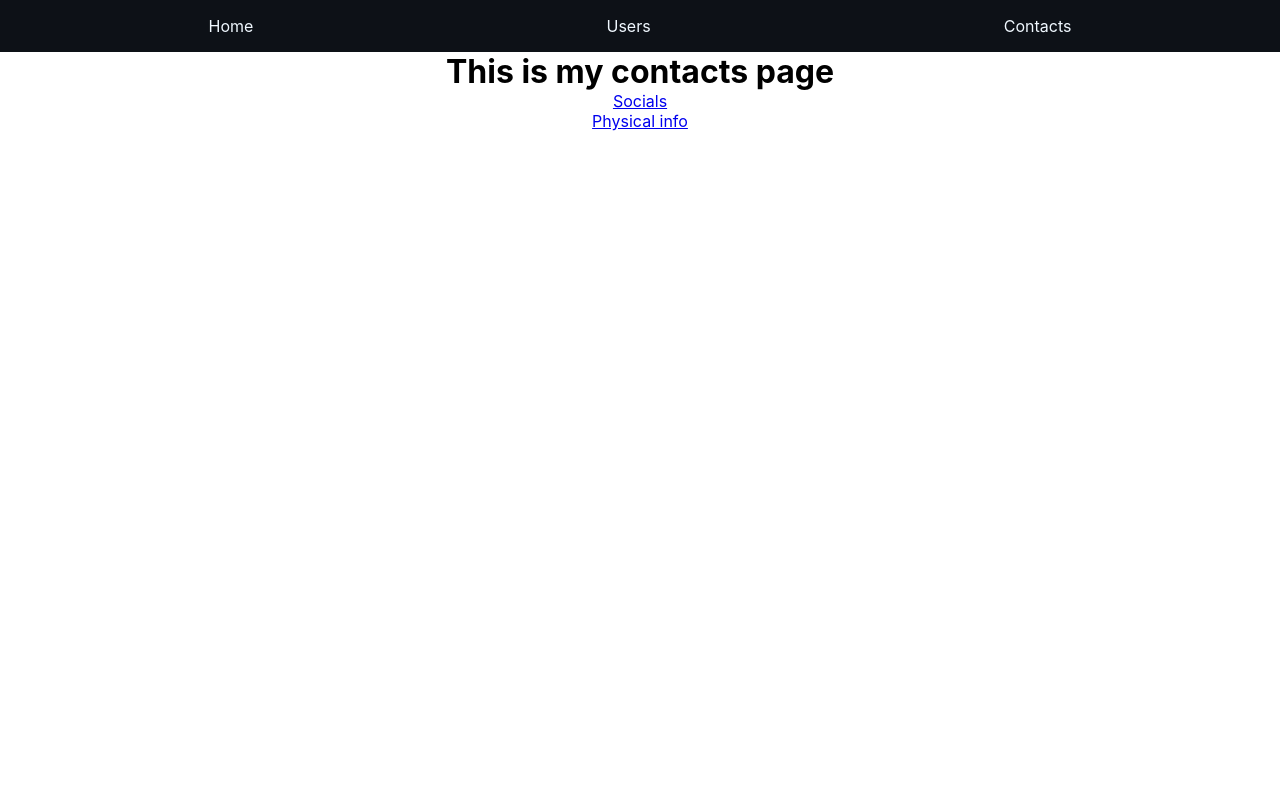
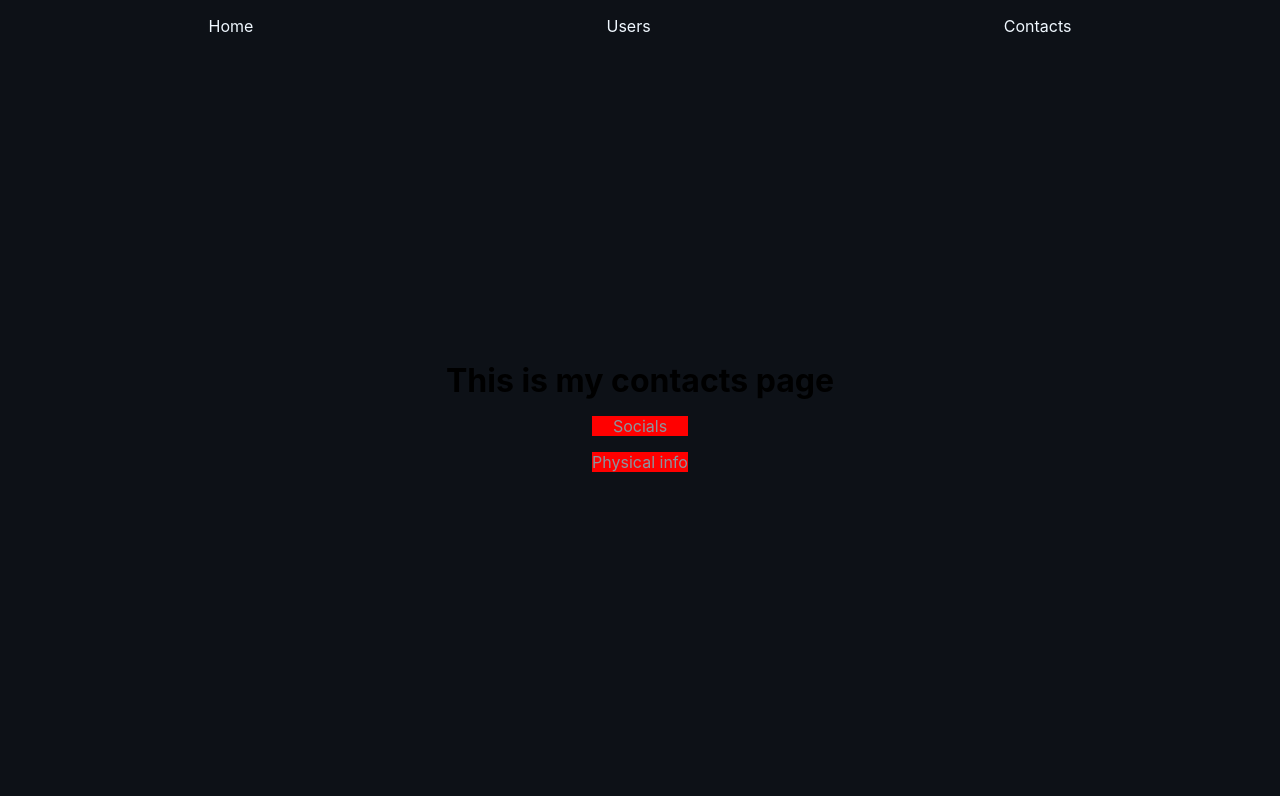
Before and after one commit to Vee-keme/velia-altschool-ss-assignment2, a React (Create React App) app: page /contacts in a window 1280 px wide. Built offline with nearby package versions, Linux system fonts and the light colour scheme.

Commit message:
code update

```diff
--- a/public/index.html
+++ b/public/index.html
@@ -24,7 +24,7 @@
       work correctly both with client-side routing and a non-root public URL.
       Learn how to configure a non-root public URL by running `npm run build`.
     -->
-    <title>React App</title>
+    <title>Velia Altschool Assignment 2</title>
   </head>
   <body>
     <noscript>You need to enable JavaScript to run this app.</noscript>
--- a/src/App.css
+++ b/src/App.css
@@ -5,7 +5,6 @@
 .App-nav-li {
   display: flex;
   justify-content: space-around;
-  /* background-color: #161b22; */
   background-color: #0d1117;
   padding: 2vh 2rem;
 }
@@ -25,11 +24,13 @@
   display: flex;
   justify-content: center;
   align-items: center;
-  font-size: 1.05rem;
+  font-size: 1rem;
   gap: 5px;
   background-color: #0d1117;
   color: #8b949e;
   padding: 1.5rem;
+  -ms-flex-wrap: wrap;
+  flex-wrap: wrap;
 }
 
 .pagination .page-num {
@@ -92,3 +93,29 @@
 .Home h1 {
   color: #39d353e1;
 }
+/* for loading component */
+.Loading {
+  display: flex;
+  justify-content: center;
+  align-items: center;
+  height: 94vh;
+  background-color: #0d1117;
+}
+
+.Contacts {
+  display: flex;
+  justify-content: center;
+  align-items: center;
+  flex-direction: column;
+  height: 93vh;
+  background-color: #0d1117;
+}
+.Contacts nav ul li {
+  list-style: none;
+  background-color: red;
+  margin: 1rem;
+}
+.Contacts nav ul li a {
+  text-decoration: none;
+  color: #8b949e;
+}
--- a/src/App.js
+++ b/src/App.js
@@ -4,12 +4,18 @@ import "./App.css";
 import { Contacts } from "./pages/Contacts";
 import { Home } from "./pages/Home";
 import { Notfound } from "./pages/Notfound";
-// import Users from "./pages/Users";
+
 import { Socials } from "./pages/Socials";
 import { Physical } from "./pages/Physical";
+import { Fallback } from "./pages/Fallback";
+import { ErrorBoundary } from "react-error-boundary";
+import Loading from "./pages/Loading";
 const UsersLazyLoad = React.lazy(() => import("./pages/Users"));
 
 function App() {
+  const errorHandler = (error, errorInfo) => {
+    console.log("logging", error, errorInfo);
+  };
   return (
     <div className="App">
       <nav>
@@ -27,12 +33,13 @@ function App() {
         </ul>
       </nav>
 
+      <ErrorBoundary FallbackComponent={Fallback} onError={errorHandler}>
         <Routes>
           <Route path="/" element={<Home />} />
           <Route
             path="/users"
             element={
-            <React.Suspense fallback="LOADING......">
+              <React.Suspense fallback={<Loading />}>
                 <UsersLazyLoad />
               </React.Suspense>
             }
@@ -45,6 +52,7 @@ function App() {
 
           <Route path="*" element={<Notfound />} />
         </Routes>
+      </ErrorBoundary>
     </div>
   );
 }
--- a/src/index.js
+++ b/src/index.js
@@ -3,19 +3,12 @@ import ReactDOM from "react-dom/client";
 import "./index.css";
 import { BrowserRouter } from "react-router-dom";
 import App from "./App";
-import { ErrorBoundary } from "react-error-boundary";
-import { Fallback } from "./pages/Fallback";
 
-const errorHandler = (error, errorInfo) => {
-  console.log("logging", error, errorInfo);
-};
 const root = ReactDOM.createRoot(document.getElementById("root"));
 root.render(
   <React.StrictMode>
     <BrowserRouter>
-      <ErrorBoundary FallbackComponent={Fallback} onError={errorHandler}>
-        <App />
-      </ErrorBoundary>
+      <App />
     </BrowserRouter>
   </React.StrictMode>
 );
--- a/src/pages/Contacts.js
+++ b/src/pages/Contacts.js
@@ -5,7 +5,7 @@ function Contacts() {
   return (
     <div className="Contacts">
       <h1>This is my contacts page</h1>
-      <>
+      <div>
         <nav>
           <ul>
             <li>
@@ -16,7 +16,7 @@ function Contacts() {
             </li>
           </ul>
         </nav>
-      </>
+      </div>
     </div>
   );
 }
--- a/src/pages/Fallback.jsx
+++ b/src/pages/Fallback.jsx
@@ -1,3 +1,10 @@
+import { Link } from "react-router-dom";
+
 export const Fallback = () => {
-  return <h1>something went wrong fall</h1>;
+  return (
+    <div className="Fallback">
+      <h1>404 Error</h1>
+      <Link to="/">Go to Home</Link>
+    </div>
+  );
 };
--- /dev/null
+++ b/src/pages/Loading.js
@@ -0,0 +1,8 @@
+function Loading() {
+  return (
+    <div className="Loading">
+      <h1 style={{ color: "#39d353e1" }}>Loading...</h1>
+    </div>
+  );
+}
+export default Loading;
--- a/src/pages/Users.js
+++ b/src/pages/Users.js
@@ -51,6 +51,7 @@ function Users() {
                 alt={res.name.first}
                 src={res.picture.medium}
               />
+              <p>{res.location.country}</p>
             </div>
             <p>
               Lorem ipsum, dolor sit amet consectetur adipisicing elit. Facilis,
```
Also changed, not shown: 1 other file (tests, documents, lock files or other folders). Lines whose indentation alone changed are shown as unchanged.
